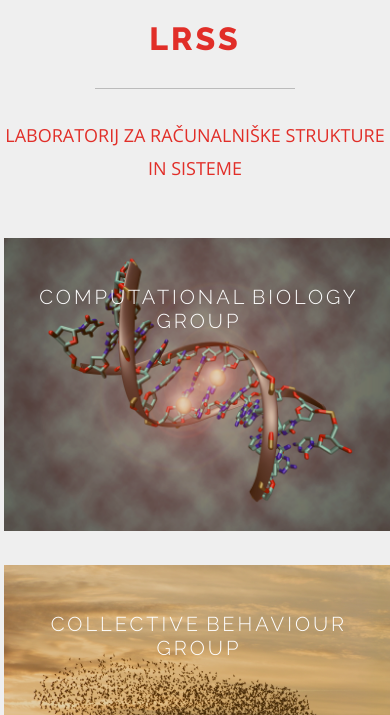
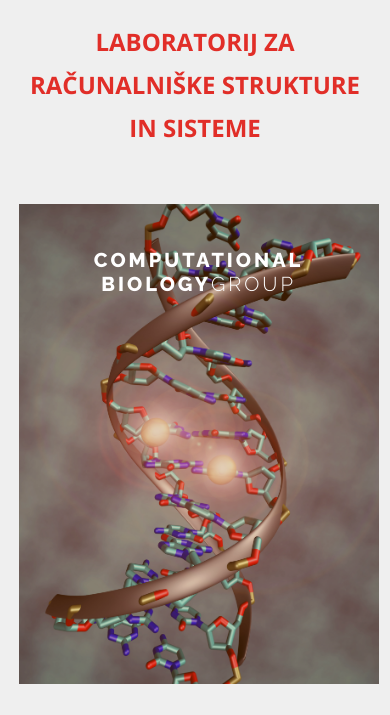
Before and after one commit to lovrek/Lrss, a PHP site: page / in a window 390 px wide. Shown: the top 715 px of the page. Run offline with PHP 8.4, Linux system fonts and the light colour scheme.

Commit message:
Change picture and font-size

```diff
--- a/assets/css/style.css
+++ b/assets/css/style.css
@@ -1,7 +1,8 @@
 @import url(http://fonts.googleapis.com/css?family=Raleway:400,300,500,700,800);
 @import url(http://fonts.googleapis.com/css?family=Lobster);
 @import url(http://fonts.googleapis.com/css?family=PT+Sans+Narrow);
-@import url(http://fonts.googleapis.com/css?family=Open+Sans:300&subset=latin,greek-ext,cyrillic-ext);
+@import url(http://fonts.googleapis.com/css?family=Open+Sans:700&subset=latin,greek-ext,cyrillic-ext);
+
 /*!
  * My Portfolio v1.0.0
  * Homepage: http://scripteden.com
@@ -231,7 +232,7 @@ textarea.form-control {
 /* ---------------------------------------------- */
 
 .pfblock {
-	padding: 20px 0 20px;
+	padding: 20px 0 10px;
 }
 
 .pfblock-gray {
@@ -281,18 +282,19 @@ textarea.form-control {
 .pfblock-subtitle {
 
 font-family: 'Open Sans', sans-serif;
-	font-style: normal;
-	font-size: 18px;
+	/*font-style: normal;*/
+
+	font-size: 24px;
 	color: #E12E28;
 }
-
+/*
 .pfblock-line {
 	background: rgba(135, 135, 135, 0.5);
 	width: 200px;
 	height: 1px;
 	margin: 30px auto;
 }
-
+*/
 .pfblock-icon {
 	font-size: 32px;
 }
@@ -961,6 +963,8 @@ figure.effect-bubba p {
 	transform: translate3d(0,20px,0);
 }
 
+
+
 figure.effect-bubba:hover figcaption::before,
 figure.effect-bubba:hover figcaption::after {
 	opacity: 1;
--- a/home.html
+++ b/home.html
@@ -37,12 +37,12 @@
         </div>
         <!-- Portfolio start -->
         <section id="portfolio" class="pfblock" >
-      <!--      <div class="container">  -->
+            <div class="container">
                 <div class="row">
                     <div class="col-sm-6 col-sm-offset-3">
                         <div class="pfblock-header wow fadeInUp">
-                            <h2 class="pfblock-title text-danger">LRSS</h2>
-                            <div class="pfblock-line"></div>
+                           <!-- <h2 class="pfblock-title text-danger">LRSS</h2>
+                            <div class="pfblock-line"></div>  -->
                             <div class="pfblock-subtitle">LABORATORIJ ZA RAČUNALNIŠKE STRUKTURE IN SISTEME</div>
                         </div>
                     </div>
@@ -52,9 +52,9 @@
                     <div class="col-xs-12 col-sm-4 col-md-4">
                         <div class="grid wow zoomIn">
                             <figure class="effect-bubba link_to_1">
-                                <img src="assets/images/Computational_biology.jpg" alt="img01">
+                                <img src="assets/images/DNA2.jpg" alt="img01">
                                 <figcaption>
-                                    <h2>Computational Biology Group
+                                    <h2><span>Computational Biology</span>Group
                                     </h2>
                                 <!--    <p>Lily likes to play with crayons and pencils</p>  -->
                                 </figcaption>
@@ -64,9 +64,9 @@
                     <div class="col-xs-12 col-sm-4 col-md-4">
                         <div class="grid wow zoomIn">
                             <figure class="effect-bubba link_to_2">
-                                <img src="assets/images/Collective_behaviour.jpg" alt="img01">
+                                <img src="assets/images/Quantum1.jpg" alt="img01">
                                 <figcaption>
-                                    <h2>Collective Behaviour Group
+                                    <h2><span>Quantum-dot Cellular Automata</span> Group
                                     </h2>
                                 <!--    <p>Lily likes to play with crayons and pencils</p>  -->
                                 </figcaption>
@@ -76,16 +76,16 @@
                     <div class="col-xs-12 col-sm-4 col-md-4">
                         <div class="grid wow zoomIn">
                             <figure class="effect-bubba link_to_3">
-                                <img src="assets/images/Quantum_computing.jpg" alt="img01">
+                                <img src="assets/images/Birds2.jpg" alt="img01">
                                 <figcaption>
-                                    <h2>Quantum-dot Cellular Automata Group
+                                    <h2><span>Collective Behaviour</span> Group
                                     </h2>
                                 <!--    <p>Lily likes to play with crayons and pencils</p>  -->
                                 </figcaption>
                             </figure>
                         </div>
                     </div>
-               <!--     <div class="col-xs-12 col-sm-4 col-md-4">
+                    <div class="col-xs-12 col-sm-4 col-md-4">
                         <div class="grid wow zoomIn">
                             <figure class="effect-bubba"></figure>
                         </div>
@@ -100,7 +100,7 @@
                             <figure class="effect-bubba"></figure>
                         </div>
                     </div>
-                </div>   -->
+                </div>
             </div>
             <!-- .contaier -->
         </section>
```
Also changed, not shown: assets/images/DNA2.jpg (added), 2 other files.
